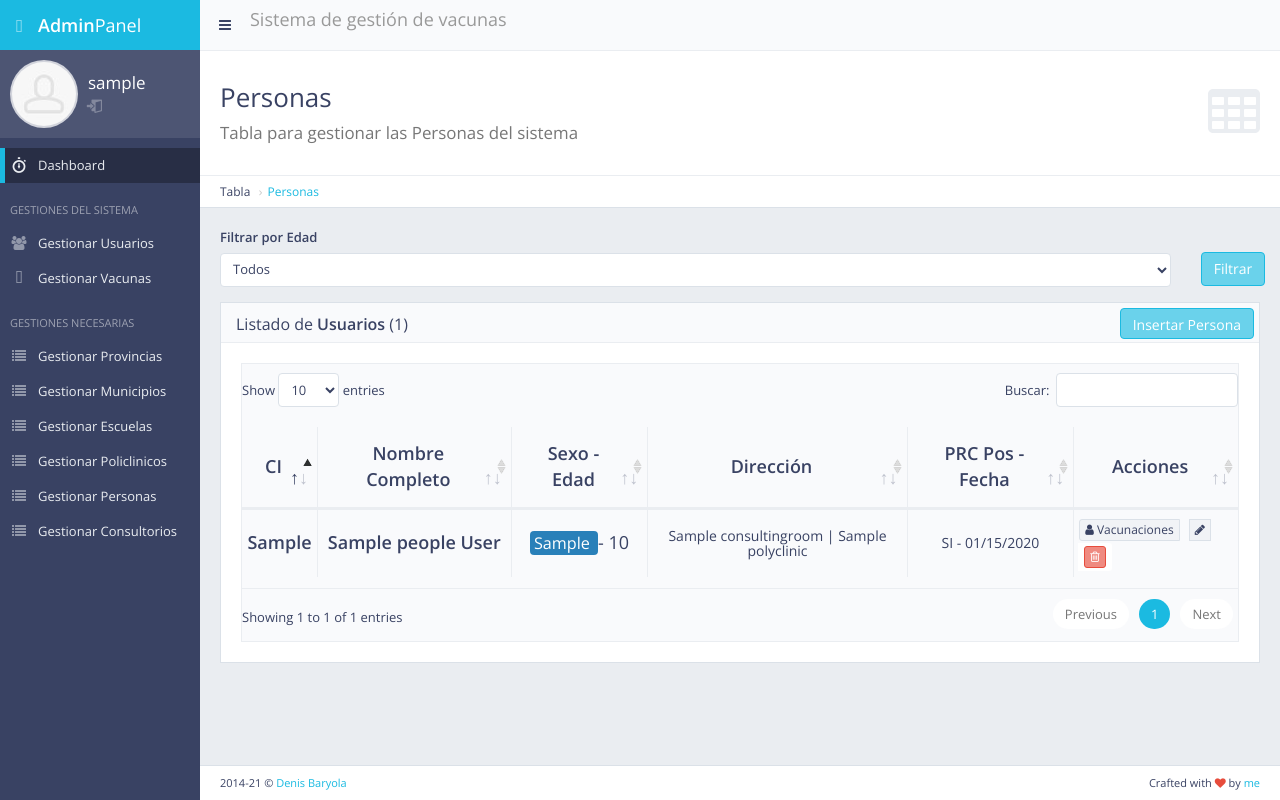
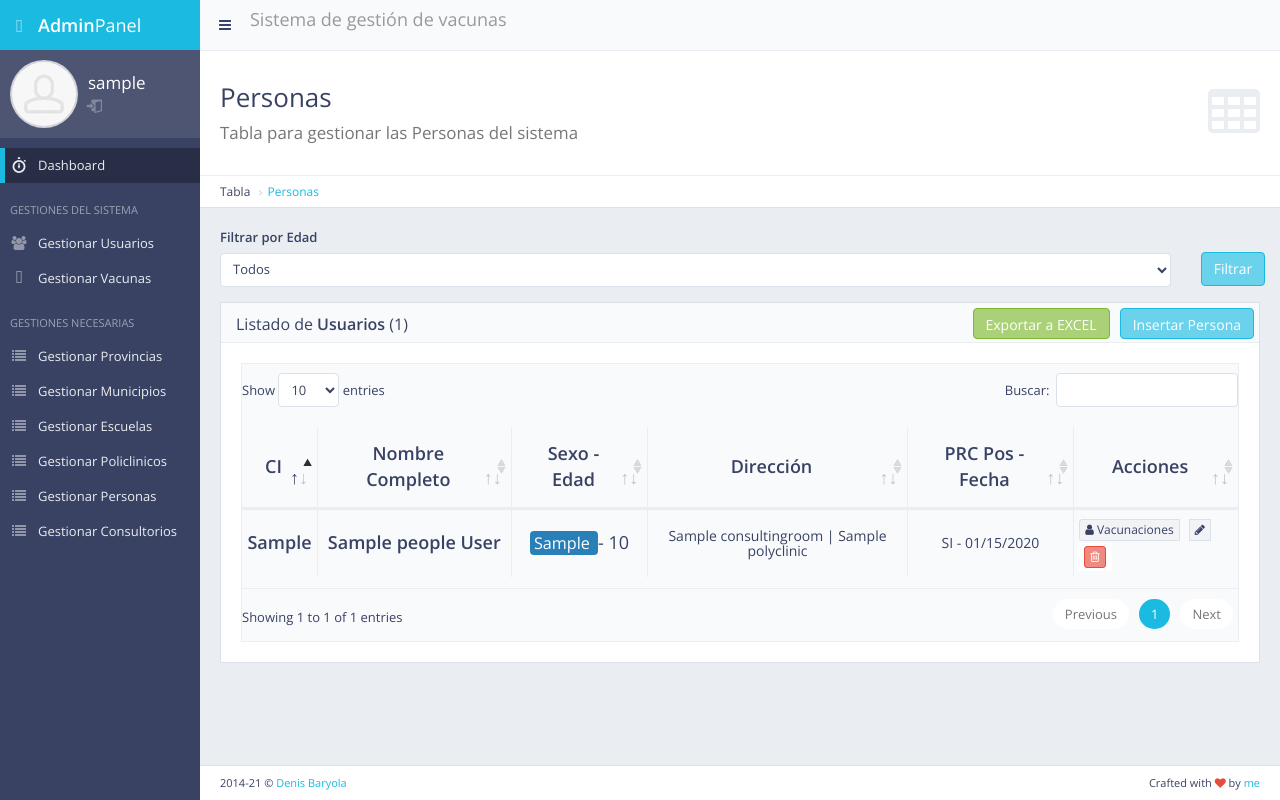
Before and after one commit to jorgejimenez98/covid19-vaccine-system, a Django app: page /persons/list in a window 1280 px wide. Run offline with Django 3.2, Linux system fonts and the light colour scheme; a user stored in the database is signed in; tables that the repository leaves empty hold one stand-in row (values such as "Sample post"); some libraries are stand-ins or nearby versions.

Commit message:
Add excel export button to table header

```diff
--- a/vaccineSystem/apps/main/templates/people/list.html
+++ b/vaccineSystem/apps/main/templates/people/list.html
@@ -69,9 +69,14 @@
 <div class="block full">
     <div class="block-title">
         <h2>Listado de <strong>Usuarios</strong> ({{persons.count}})</h2>
+
         <a href="{% url 'peopleAddView' %}" class="btn btn-primary"
             style="float: right; margin: 5px; padding-bottom: 3px;">
             Insertar Persona
+        </a>
+        <a href="{% url 'peopleExportView' %}" class="btn btn-success"
+            style="float: right; margin: 5px; padding-bottom: 3px;">
+            Exportar a EXCEL
         </a>
     </div>
     <div class="table-responsive">
```
